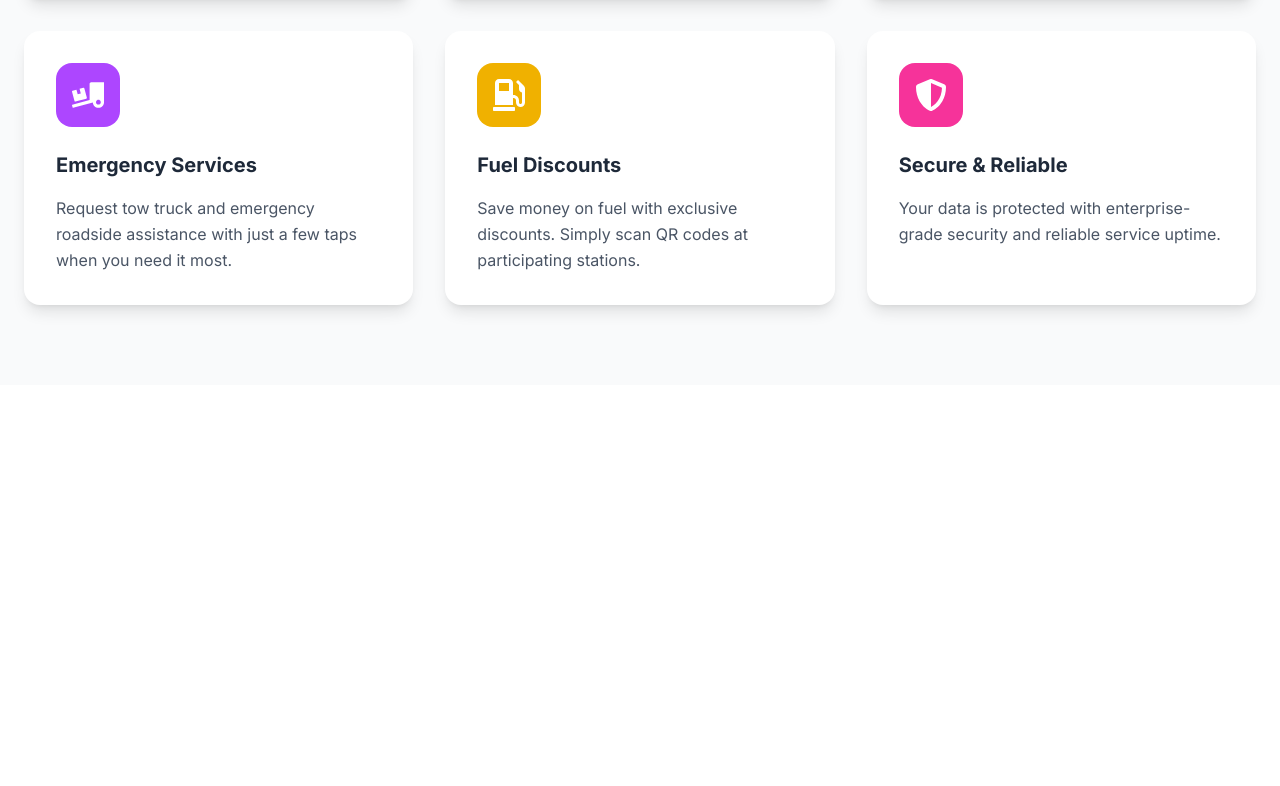
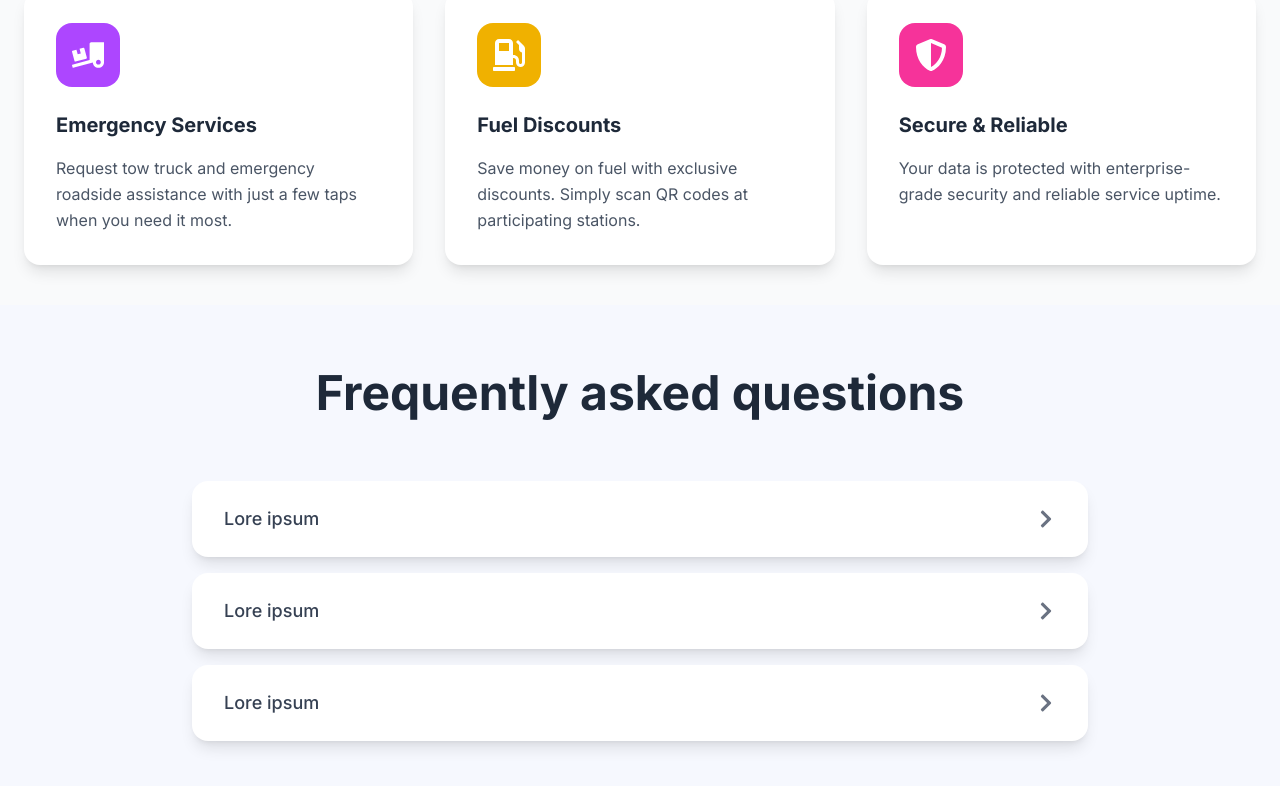
Before and after one commit to Giorgiberuashvil92/marte-web, a Next.js app: page / in a window 1280 px wide. Shown: the part 1933-2719 px from the top of the page. Before the commit the page ends 2318 px from the top, so only its background shows below. Built offline with nearby package versions, Linux system fonts and the light colour scheme.

Commit message:
add accordion with zustand

```diff
--- /dev/null
+++ b/app/components/FAQ.tsx
@@ -0,0 +1,61 @@
+"use client";
+
+import React from "react";
+import { FaChevronRight } from "react-icons/fa";
+import { faqData } from "../data/faqData";
+import { useFAQStore } from "../store/faqStore";
+
+const FAQ = () => {
+  const { toggleItem, isOpen } = useFAQStore();
+
+  return (
+    <div className="bg-[#F6F8FE] py-16">
+      <div className="container mx-auto px-6">
+        {/* Header */}
+        <div className="text-center mb-16">
+          <h2 className="text-4xl lg:text-5xl font-bold text-gray-800">
+            Frequently asked questions
+          </h2>
+        </div>
+
+        {/* FAQ Items */}
+        <div className="max-w-4xl mx-auto space-y-4">
+          {faqData.map((item) => (
+            <div
+              key={item.id}
+              className="bg-white rounded-2xl shadow-lg hover:shadow-xl transition-all duration-300"
+            >
+              {/* Question */}
+              <button
+                onClick={() => toggleItem(item.id)}
+                className="w-full px-8 py-6 flex items-center justify-between text-left hover:bg-gray-50 rounded-2xl transition-colors duration-200"
+              >
+                <span className="text-lg font-medium text-gray-700">
+                  {item.question}
+                </span>
+                <FaChevronRight
+                  className={`w-5 h-5 text-gray-500 transition-transform duration-300 ${
+                    isOpen(item.id) ? "rotate-90" : ""
+                  }`}
+                />
+              </button>
+
+              {/* Answer */}
+              <div
+                className={`overflow-hidden transition-all duration-300 ease-in-out ${
+                  isOpen(item.id) ? "max-h-96 opacity-100" : "max-h-0 opacity-0"
+                }`}
+              >
+                <div className="px-8 pb-6">
+                  <p className="text-gray-600 leading-relaxed">{item.answer}</p>
+                </div>
+              </div>
+            </div>
+          ))}
+        </div>
+      </div>
+    </div>
+  );
+};
+
+export default FAQ;
--- a/app/components/WhyChooseCargo.tsx
+++ b/app/components/WhyChooseCargo.tsx
@@ -3,7 +3,7 @@ import { featureCards } from "../data/featureCards";
 
 const WhyChooseCargo = () => {
   return (
-    <div className="bg-gray-50 py-20">
+    <div className="bg-gray-50 py-10">
       <div className="container mx-auto px-6">
         {/* Header Section */}
         <div className="text-center mb-16">
--- /dev/null
+++ b/app/data/faqData.ts
@@ -0,0 +1,26 @@
+export interface FAQItem {
+  id: number;
+  question: string;
+  answer: string;
+}
+
+export const faqData: FAQItem[] = [
+  {
+    id: 1,
+    question: "Lore ipsum",
+    answer:
+      "Lorem ipsum dolor sit amet, consectetur adipiscing elit. Sed do eiusmod tempor incididunt ut labore et dolore magna aliqua. Ut enim ad minim veniam, quis nostrud exercitation ullamco laboris nisi ut aliquip ex ea commodo consequat.",
+  },
+  {
+    id: 2,
+    question: "Lore ipsum",
+    answer:
+      "Duis aute irure dolor in reprehenderit in voluptate velit esse cillum dolore eu fugiat nulla pariatur. Excepteur sint occaecat cupidatat non proident, sunt in culpa qui officia deserunt mollit anim id est laborum.",
+  },
+  {
+    id: 3,
+    question: "Lore ipsum",
+    answer:
+      "Sed ut perspiciatis unde omnis iste natus error sit voluptatem accusantium doloremque laudantium, totam rem aperiam, eaque ipsa quae ab illo inventore veritatis et quasi architecto beatae vitae dicta sunt explicabo.",
+  },
+];
--- a/app/page.tsx
+++ b/app/page.tsx
@@ -2,6 +2,7 @@ import Header from "./components/Header";
 import HeroSection from "./components/HeroSection";
 import ModernAppSection from "./components/ModernAppSection";
 import WhyChooseCargo from "./components/WhyChooseCargo";
+import FAQ from "./components/FAQ";
 
 export default function Home() {
   return (
@@ -10,6 +11,7 @@ export default function Home() {
       <HeroSection />
       <ModernAppSection />
       <WhyChooseCargo />
+      <FAQ />
     </div>
   );
 }
--- /dev/null
+++ b/app/store/faqStore.ts
@@ -0,0 +1,24 @@
+import { create } from "zustand";
+
+interface FAQStore {
+  openItem: number | null;
+  toggleItem: (id: number) => void;
+  isOpen: (id: number) => boolean;
+}
+
+export const useFAQStore = create<FAQStore>((set, get) => ({
+  openItem: null,
+
+  toggleItem: (id: number) => {
+    set((state) => {
+      // If the clicked item is already open, close it
+      // Otherwise, open the clicked item (and close any other open item)
+      const newOpenItem = state.openItem === id ? null : id;
+      return { openItem: newOpenItem };
+    });
+  },
+
+  isOpen: (id: number) => {
+    return get().openItem === id;
+  },
+}));
--- a/package.json
+++ b/package.json
@@ -12,7 +12,8 @@
     "next": "15.5.4",
     "react": "19.1.0",
     "react-dom": "19.1.0",
-    "react-icons": "^5.5.0"
+    "react-icons": "^5.5.0",
+    "zustand": "^5.0.8"
   },
   "devDependencies": {
     "@eslint/eslintrc": "^3",
```
Also changed, not shown: 1 other file (tests, documents, lock files or other folders).
